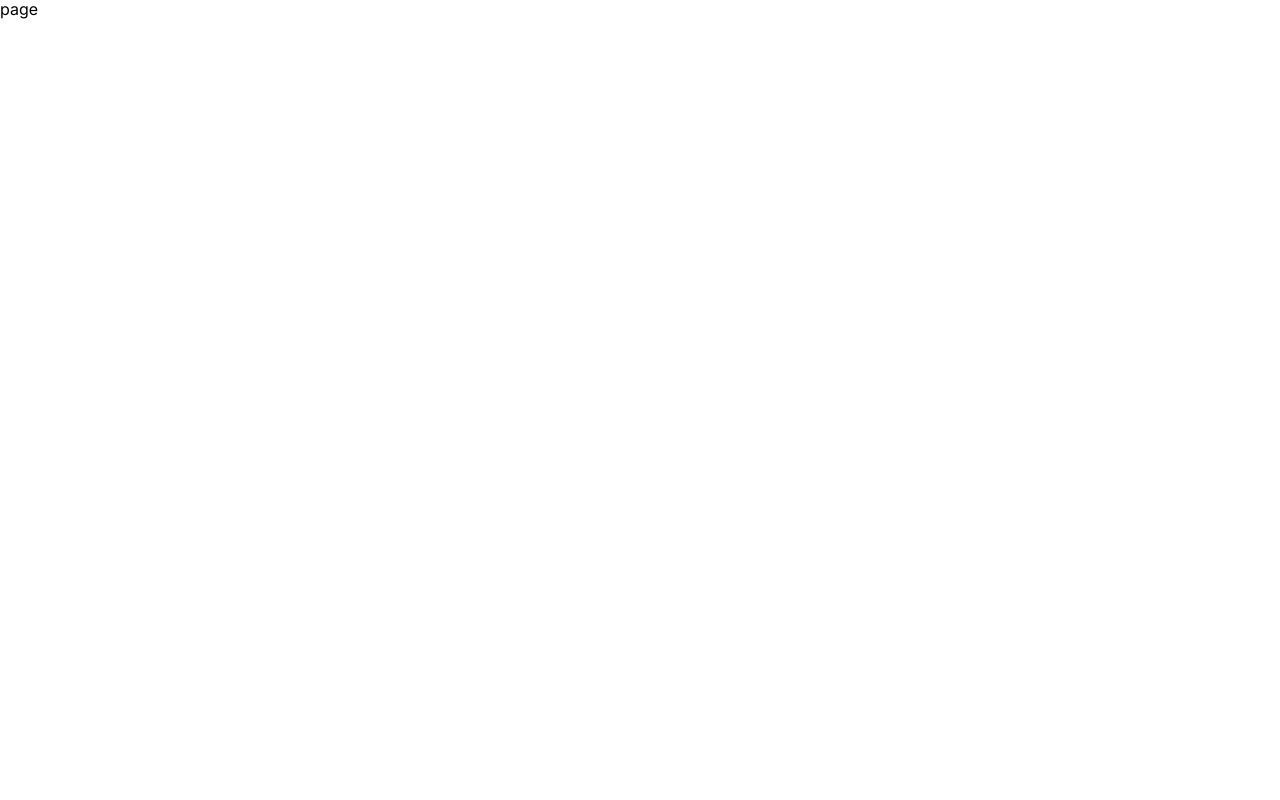
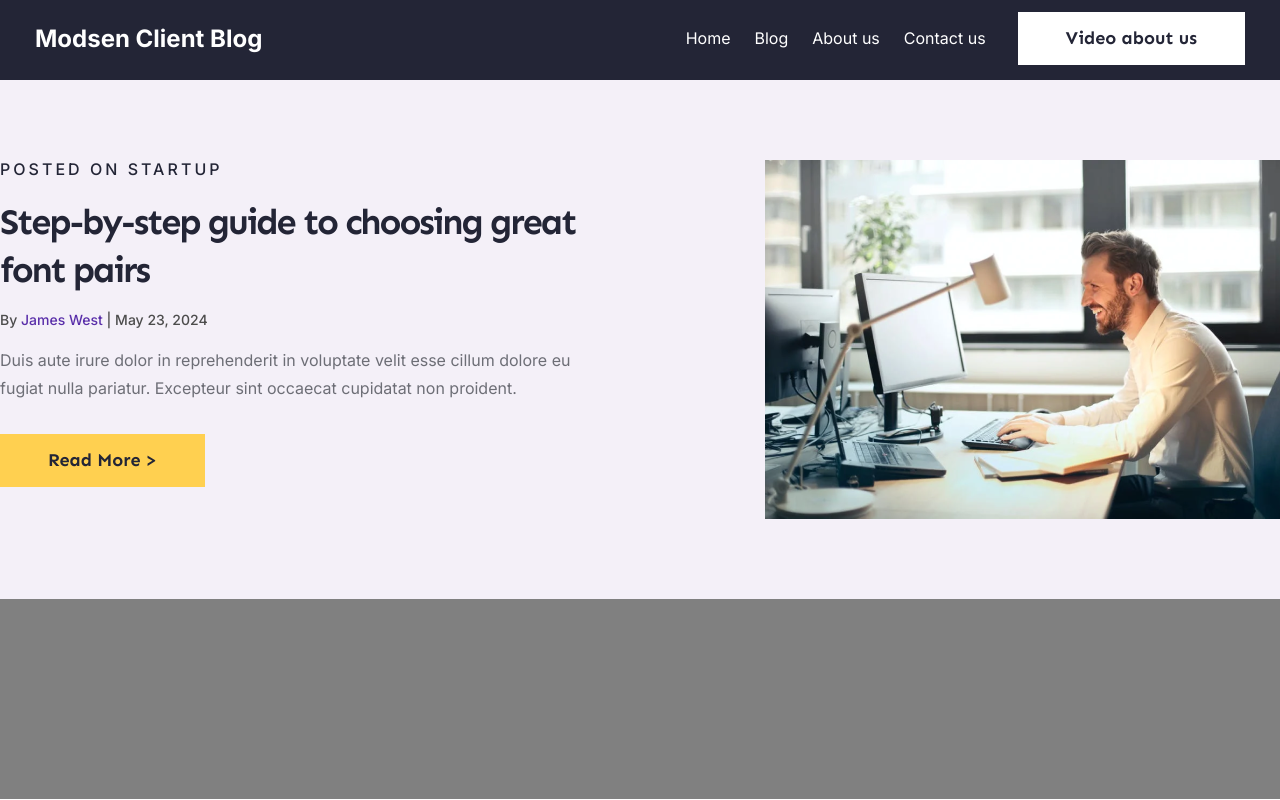
Before and after one commit to Albedo-13/client-blog, a Next.js app: page /blog in a window 1280 px wide. Shown: the top 800 px of the page. Built offline with nearby package versions, Linux system fonts and the light colour scheme.

Commit message:
feat: blog header section

```diff
--- a/src/app/blog/page.tsx
+++ b/src/app/blog/page.tsx
@@ -1,5 +1,17 @@
 import "./blog.module.scss";
 
+import { BlogHeader } from "@/components/blog-header/blog-header";
+import { ChooseCategory } from "@/components/choose-category/choose-category";
+import { JoinOurTeam } from "@/components/join-our-team/join-our-team";
+
 export default function Page() {
-  return <div>page</div>;
+  return (
+    <>
+      <BlogHeader />
+      {/* TODO: remove line */}
+      <div style={{ height: "200px", backgroundColor: "gray" }}></div>
+      <ChooseCategory />
+      <JoinOurTeam />
+    </>
+  );
 }
--- a/src/app/layout.tsx
+++ b/src/app/layout.tsx
@@ -2,6 +2,8 @@ import "@/styles/globals.scss";
 
 import type { Metadata } from "next";
 
+import { Footer } from "@/components/footer/footer";
+import { Header } from "@/components/header/header";
 import { inter, sen } from "@/styles/fonts";
 
 export const metadata: Metadata = {
@@ -16,7 +18,11 @@ export default function RootLayout({
 }>) {
   return (
     <html lang="en">
-      <body className={`${inter.variable} ${sen.variable}`}>{children}</body>
+      <body className={`${inter.variable} ${sen.variable}`}>
+        <Header />
+        {children}
+        <Footer />
+      </body>
     </html>
   );
 }
--- a/src/app/page.tsx
+++ b/src/app/page.tsx
@@ -1,8 +1,6 @@
 import { AboutUs } from "@/components/about-us/about-us";
 import { ChooseCategory } from "@/components/choose-category/choose-category";
 import { FeaturedPosts } from "@/components/featured-posts/featured-posts";
-import { Footer } from "@/components/footer/footer";
-import { Header } from "@/components/header/header";
 import { HomeHero } from "@/components/home-hero/home-hero";
 import { JoinOurTeam } from "@/components/join-our-team/join-our-team";
 import { ListOfAuthors } from "@/components/list-of-authors/list-of-authors";
@@ -13,7 +11,6 @@ import { WhyWeStarted } from "@/components/why-we-started/why-we-started";
 export default function Home() {
   return (
     <>
-      <Header />
       <HomeHero />
       <FeaturedPosts />
       <AboutUs />
@@ -23,7 +20,6 @@ export default function Home() {
       <LogosList />
       <Testimonials />
       <JoinOurTeam />
-      <Footer />
     </>
   );
 }
--- /dev/null
+++ b/src/components/blog-header/blog-header.module.scss
@@ -0,0 +1,60 @@
+@import "@/styles/variables.scss";
+
+.section {
+  background-color: $ghost-white;
+  padding: 80px 0;
+}
+
+.wrapper {
+  display: flex;
+  justify-content: space-between;
+}
+
+.wrapperLeft {
+  flex-basis: 45%;
+}
+
+.wrapperRight {
+  max-width: 515px;
+  height: auto;
+
+  img {
+    vertical-align: middle;
+  }
+}
+
+.subtitle {
+  font-family: $font-family;
+  font-weight: 500;
+  letter-spacing: 0.19em;
+  text-transform: uppercase;
+  color: $denim;
+}
+
+.title {
+  font-family: $second-family;
+  font-weight: 700;
+  font-size: 36px;
+  line-height: 133%;
+  letter-spacing: -0.06em;
+  margin-top: 20px;
+  color: $denim;
+}
+
+.creds {
+  font-weight: 500;
+  font-size: 14px;
+  line-height: 143%;
+  margin-top: 16px;
+  color: $dark-gray;
+
+  span {
+    color: $purple;
+  }
+}
+
+.description {
+  line-height: 175%;
+  margin: 16px 0 32px;
+  color: $gray;
+}
--- /dev/null
+++ b/src/components/blog-header/blog-header.tsx
@@ -0,0 +1,33 @@
+import Image from "next/image";
+
+import PostImage from "/public/images/man-in-white-dress-shirt-sitting-on-black-rolling-chair-while-facing-black-computer-set-and-smiling.webp";
+import { PrimaryButton } from "@/libs/ui/buttons/buttons";
+
+import styles from "./blog-header.module.scss";
+
+export function BlogHeader() {
+  return (
+    <section className={styles.section}>
+      <div className="container">
+        <div className={styles.wrapper}>
+          <div className={styles.wrapperLeft}>
+            <p className={styles.subtitle}>posted on startup</p>
+            <h1 className={styles.title}>Step-by-step guide to choosing great font pairs</h1>
+            <p className={styles.creds}>
+              By <span>James West</span> | May 23, 2024
+            </p>
+            <p className={styles.description}>
+              Duis aute irure dolor in reprehenderit in voluptate velit esse cillum dolore eu fugiat nulla pariatur.
+              Excepteur sint occaecat cupidatat non proident.
+            </p>
+
+            <PrimaryButton>{"Read More >"}</PrimaryButton>
+          </div>
+          <div className={styles.wrapperRight}>
+            <Image src={PostImage} alt="post image" />
+          </div>
+        </div>
+      </div>
+    </section>
+  );
+}
--- a/src/components/navigation/navigation.tsx
+++ b/src/components/navigation/navigation.tsx
@@ -8,13 +8,13 @@ export function Navigation({ videoVisible }: any) {
   console.log(videoVisible);
   return (
     <nav className={styles.flex}>
-      <Link className={styles.logo} href="#">
+      <Link className={styles.logo} href="/">
         Modsen Client Blog
       </Link>
       <div className={styles.navWrapper}>
         <ul className={styles.flex}>
           <li>
-            <Link className={styles.link} href="#">
+            <Link className={styles.link} href="/">
               Home
             </Link>
           </li>
```
Also changed, not shown: public/images/man-in-white-dress-shirt-sitting-on-black-rolling-chair-while-facing-black-computer-set-and-smiling.webp (added).
